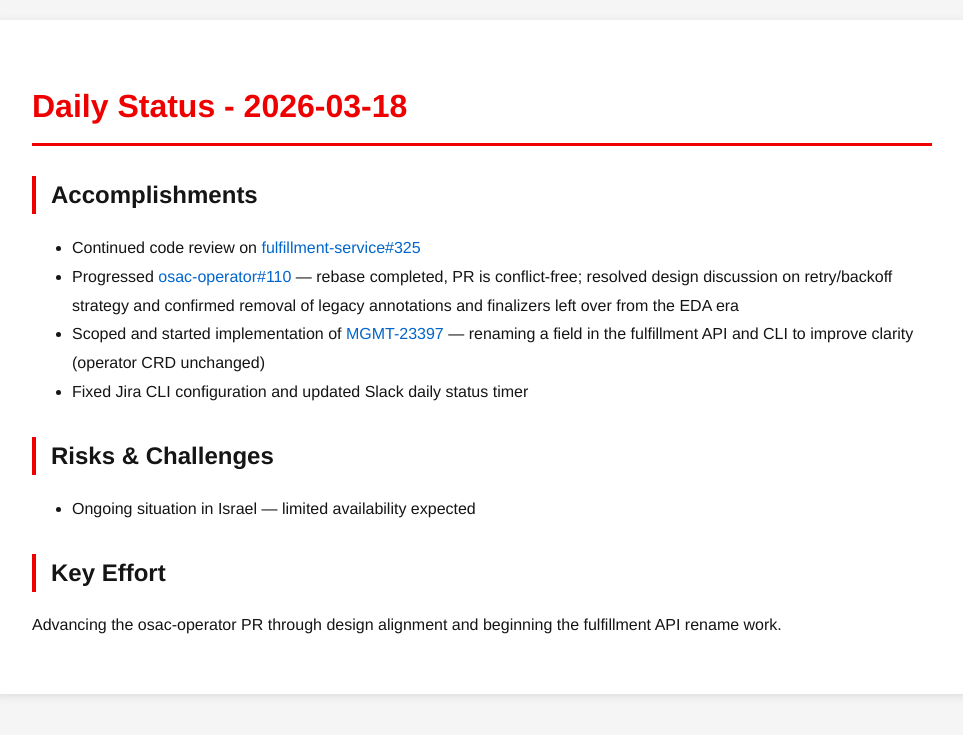
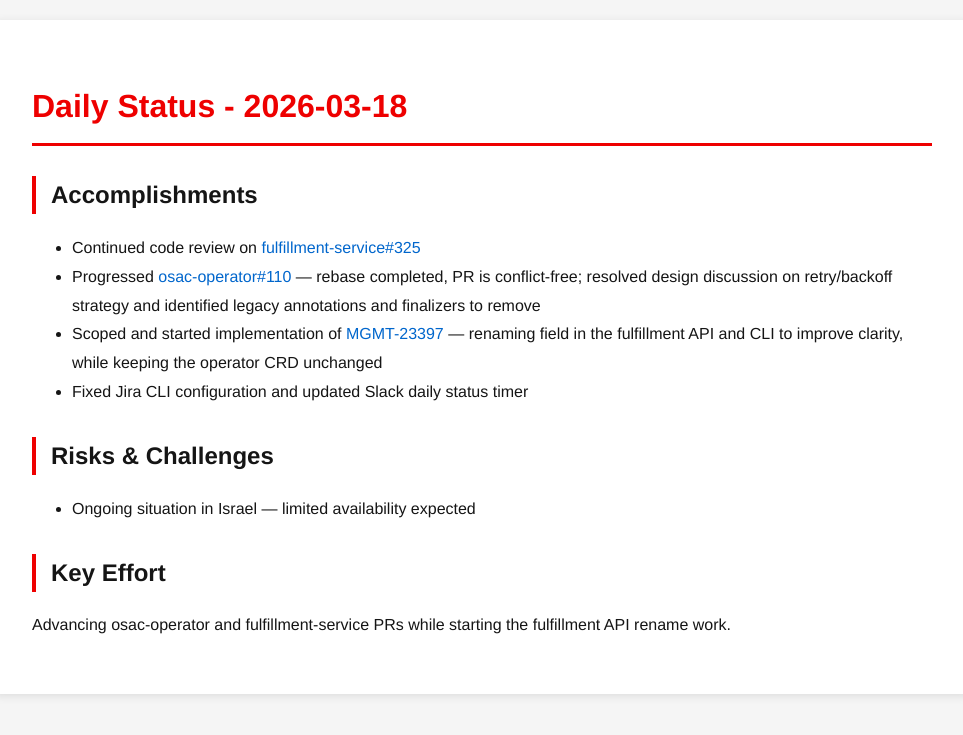
Before and after one commit to tzvatot/daily-status, a Jekyll site: the page built from 2026-03-18.md, in a window 1280 px wide. Shown: the top 735 px of the page, without its empty margins (158-1121 px from the left). Built offline with Jekyll 4.4.1, drawn with Linux system fonts in a browser that asks for light colours.

Commit message:
Daily status update - 2026-03-18

```diff
--- a/2026-03-18.md
+++ b/2026-03-18.md
@@ -8,12 +8,12 @@ date: 2026-03-18
 
 ## Accomplishments
 - Continued code review on [fulfillment-service#325](https://github.com/osac-project/fulfillment-service/pull/325)
-- Progressed [osac-operator#110](https://github.com/osac-project/osac-operator/pull/110) — rebase completed, PR is conflict-free; resolved design discussion on retry/backoff strategy and confirmed removal of legacy annotations and finalizers left over from the EDA era
-- Scoped and started implementation of [MGMT-23397](https://issues.redhat.com/browse/MGMT-23397) — renaming a field in the fulfillment API and CLI to improve clarity (operator CRD unchanged)
+- Progressed [osac-operator#110](https://github.com/osac-project/osac-operator/pull/110) — rebase completed, PR is conflict-free; resolved design discussion on retry/backoff strategy and identified legacy annotations and finalizers to remove
+- Scoped and started implementation of [MGMT-23397](https://issues.redhat.com/browse/MGMT-23397) — renaming field in the fulfillment API and CLI to improve clarity, while keeping the operator CRD unchanged
 - Fixed Jira CLI configuration and updated Slack daily status timer
 
 ## Risks & Challenges
 - Ongoing situation in Israel — limited availability expected
 
 ## Key Effort
-Advancing the osac-operator PR through design alignment and beginning the fulfillment API rename work.
+Advancing osac-operator and fulfillment-service PRs while starting the fulfillment API rename work.
```
